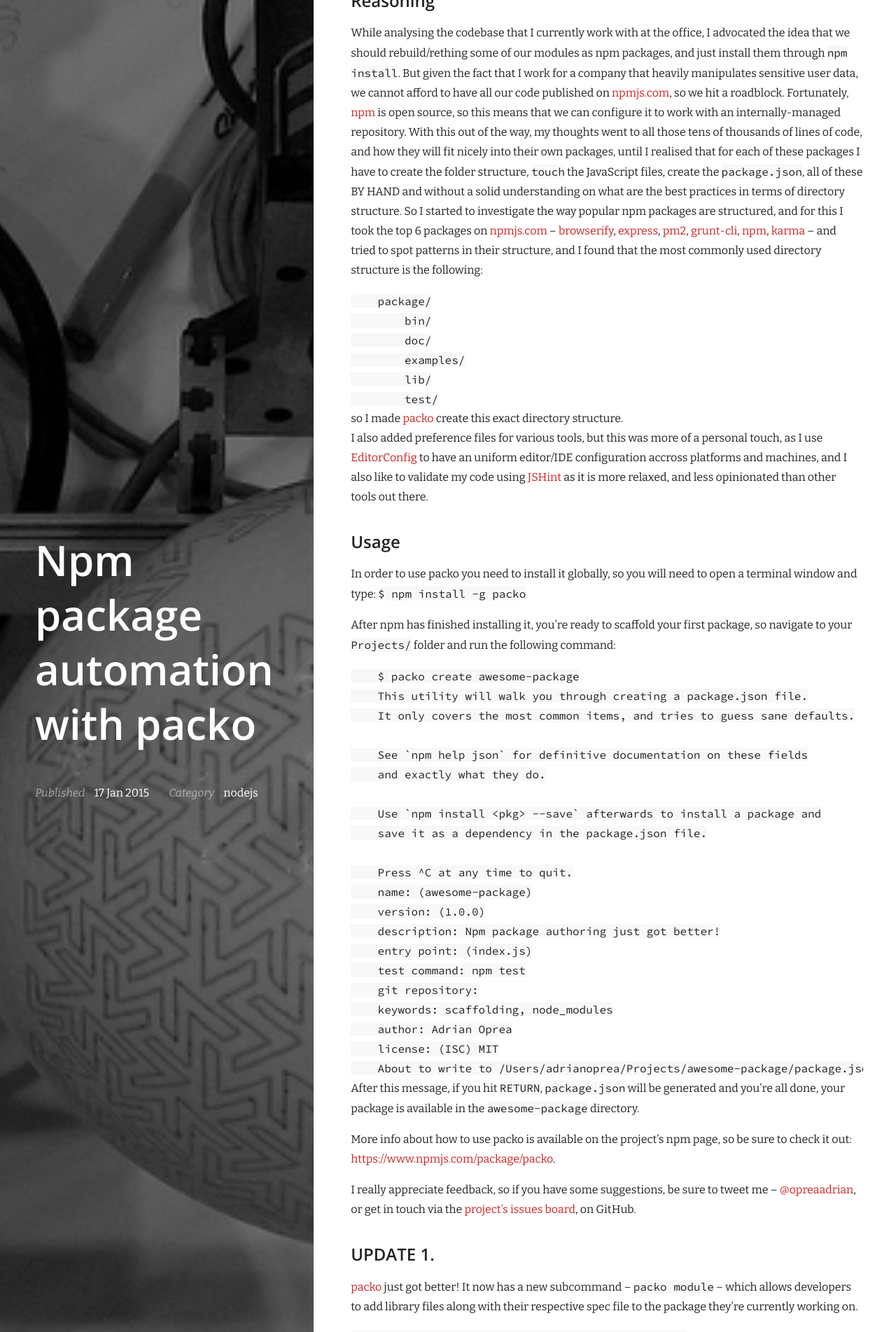
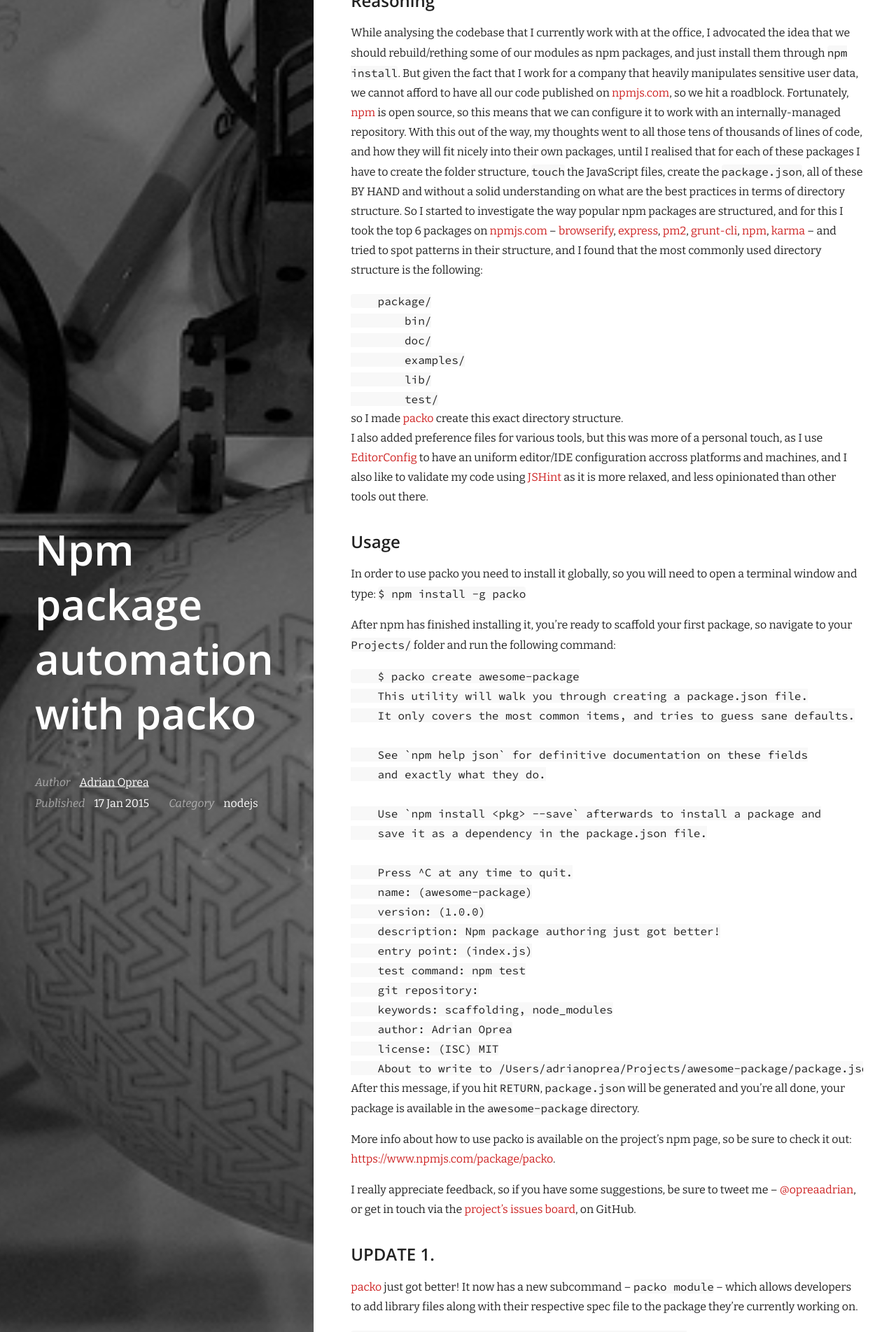
Before and after one commit to opreaadrian/opreaadrian.github.io, a Jekyll site: the page built from _posts/2015-01-17-npm-package-automation-with-packo.md, in a window 1280 px wide. Shown: the part 710-2613 px from the top of the page at 70% size. Built offline with Jekyll 4.4.1, drawn with Linux system fonts in a browser that asks for light colours; nearby versions of some CDN libraries; Markdown is read by kramdown in place of the engine named in the settings; comment, search, counter and statistics services are not loaded; a style sheet for code colours, icons or effects is not loaded.

Commit message:
Add more author information

```diff
--- a/_layouts/post.html
+++ b/_layouts/post.html
@@ -7,6 +7,12 @@
     <div class="inner-container">
       <h1>{{ page.title }}</h1>
       <ul class="meta">
+        <li>
+          <span>
+            Author
+          </span>
+          <a class="post-author" href="https://twitter.com/{{ page.author_twitter }}">{{ page.author_name }}</a>
+        </li>
         <li>
           <span>
             Published
--- a/_posts/2015-01-17-npm-package-automation-with-packo.md
+++ b/_posts/2015-01-17-npm-package-automation-with-packo.md
@@ -4,6 +4,8 @@
 pubdate: 2015-01-17 8:00:00 AM
 last_modified: 2015-01-26 12:30:00 AM
 categories: nodejs
+author_name: "Adrian Oprea"
+author_twitter: "@opreaadrian"
 keywords: nodejs, workflow, automation, npm, packages, cli
 featured_image: /images/posts/automation.jpg
 ---
--- a/css/main.css
+++ b/css/main.css
@@ -354,3 +354,7 @@
 ul.posts p {
   margin-bottom: 36px;
 }
+
+a.post-author {
+  color: white;
+}
--- a/index.html
+++ b/index.html
@@ -19,7 +19,7 @@
         <li>
           <h2><a href="{{ site.baseurl }}{{ post.url }}">{{ post.title }}</a></h2>
           <span class="meta">
-            {{ post.date | date_to_string }}
+            <a class="post-author" href="https://twitter.com/{{ page.author_twitter }}">{{ post.author_name }}</a> on {{ post.date | date_to_string }}
           </span>
           {{ post.excerpt }}
         </li>
```
Also changed, not shown: _posts/2015-01-22-three-hard-to-spot-javascript-mistakes.md (+2 -0 lines), _posts/2015-01-28-working-with-javascript-promises.md (+2 -0 lines), 6 other files.
